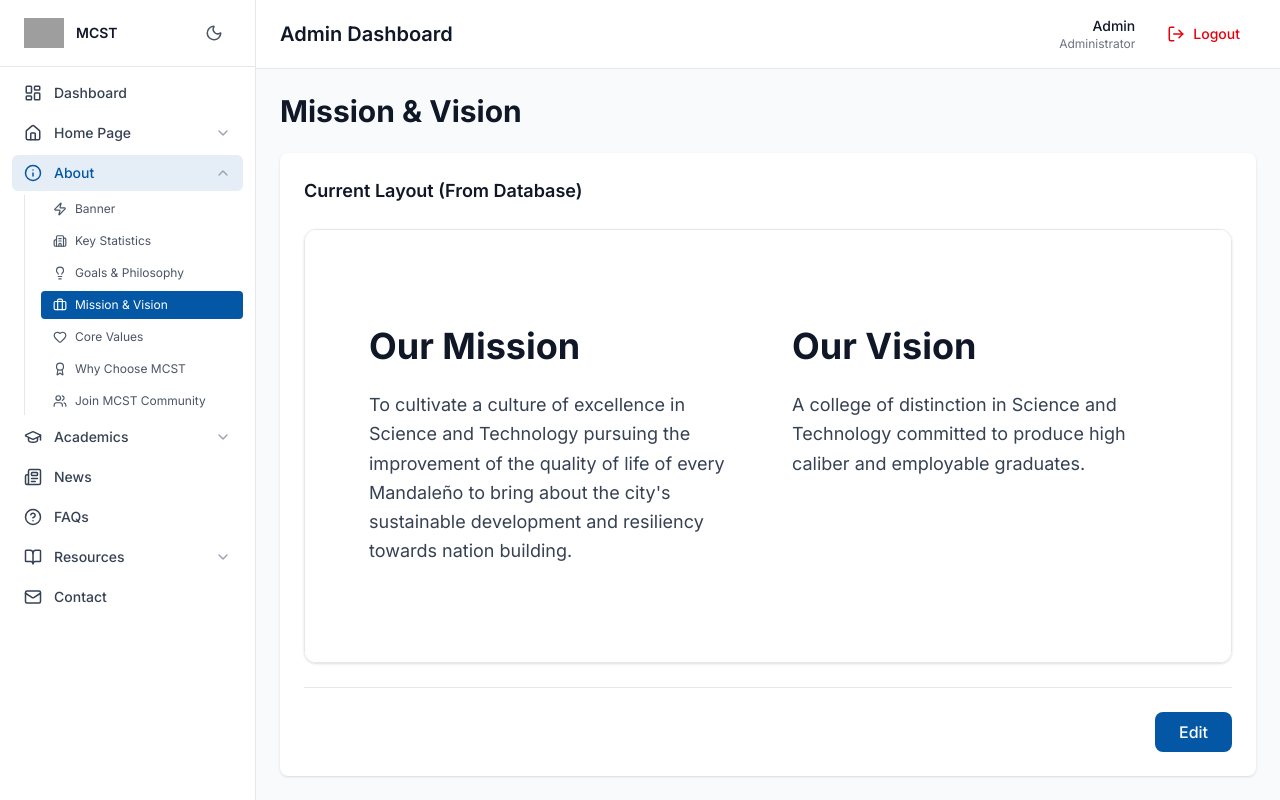
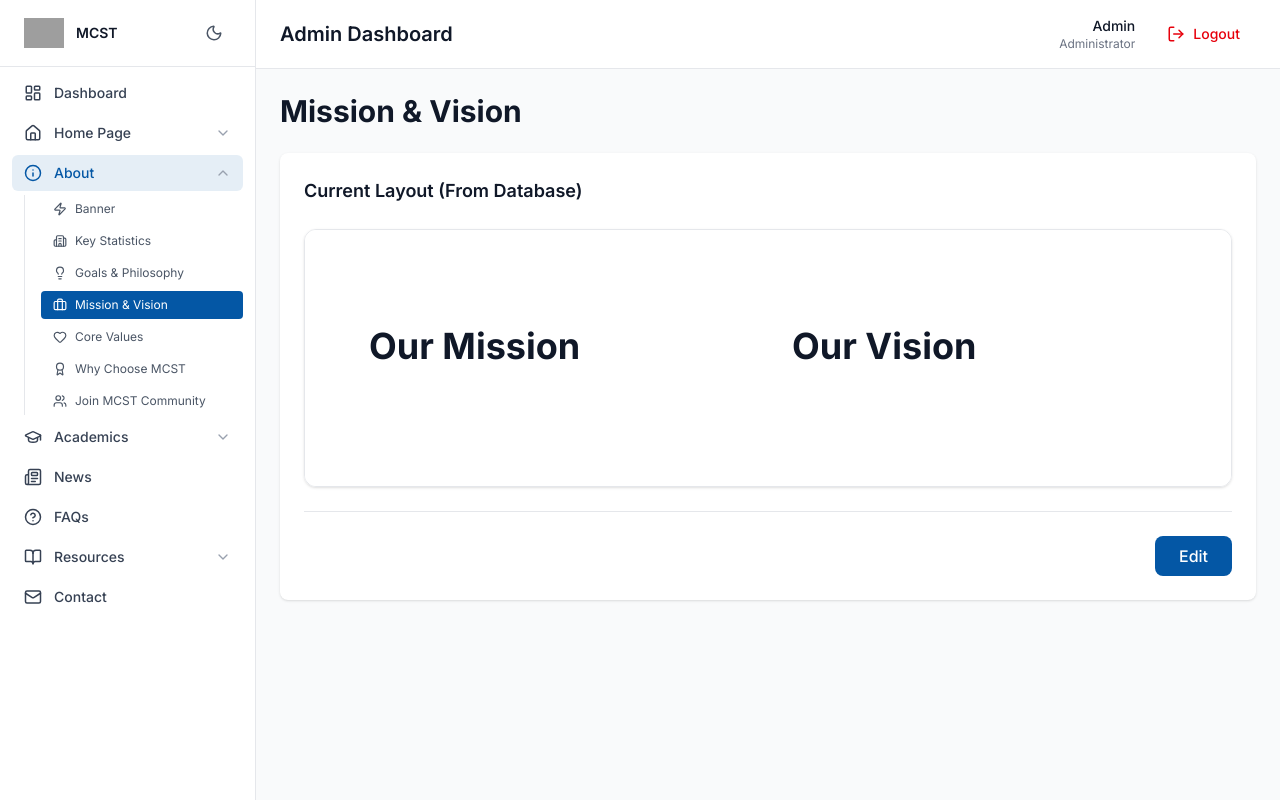
Before and after one commit to Ryderhxrzy/Mandaluyong-College, a Next.js app: page /admin/pages/about/mission in a window 1280 px wide. Built offline with nearby package versions, Linux system fonts and the light colour scheme; no server answers; grey boxes are pictures that could not be loaded.

Commit message:
modify too make dynamic

```diff
--- a/components/about/AboutMissionVision.tsx
+++ b/components/about/AboutMissionVision.tsx
@@ -1,4 +1,12 @@
-export default function AboutMissionVision() {
+interface AboutMissionVisionProps {
+  mission?: string
+  vision?: string
+}
+
+export default function AboutMissionVision({
+  mission = 'To cultivate a culture of excellence in Science and Technology pursuing the improvement of the quality of life of every Mandaleño to bring about the city\'s sustainable development and resiliency towards nation building.',
+  vision = 'A college of distinction in Science and Technology committed to produce high caliber and employable graduates.',
+}: AboutMissionVisionProps) {
   return (
     <section className="py-16 md:py-24 bg-white">
       <div className="max-w-[1400px] mx-auto px-4 sm:px-6 md:px-16">
@@ -6,13 +14,13 @@ export default function AboutMissionVision() {
           <div>
             <h2 className="text-3xl md:text-4xl font-bold mb-6 text-gray-900">Our Mission</h2>
             <p className="text-lg text-gray-700 leading-relaxed">
-              To cultivate a culture of excellence in Science and Technology pursuing the improvement of the quality of life of every Mandaleño to bring about the city&apos;s sustainable development and resiliency towards nation building.
+              {mission}
             </p>
           </div>
           <div>
             <h2 className="text-3xl md:text-4xl font-bold mb-6 text-gray-900">Our Vision</h2>
             <p className="text-lg text-gray-700 leading-relaxed">
-              A college of distinction in Science and Technology committed to produce high caliber and employable graduates.
+              {vision}
             </p>
           </div>
         </div>
```
